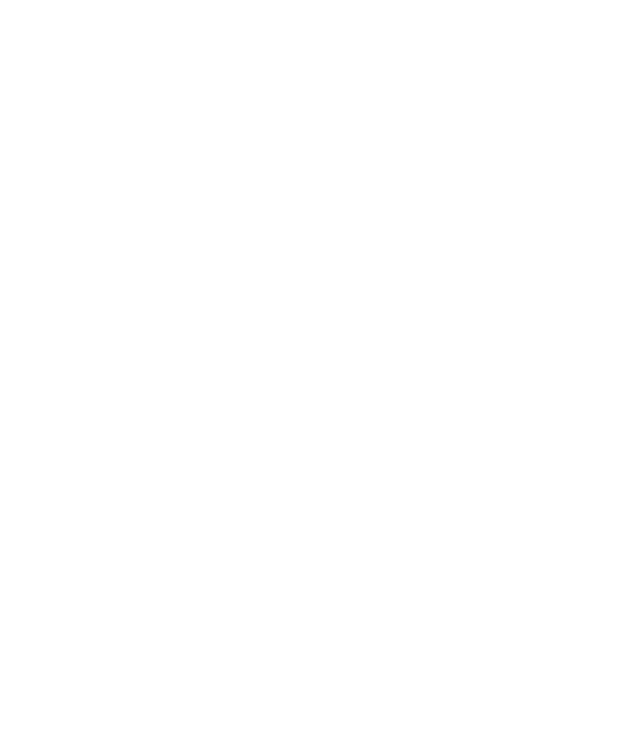
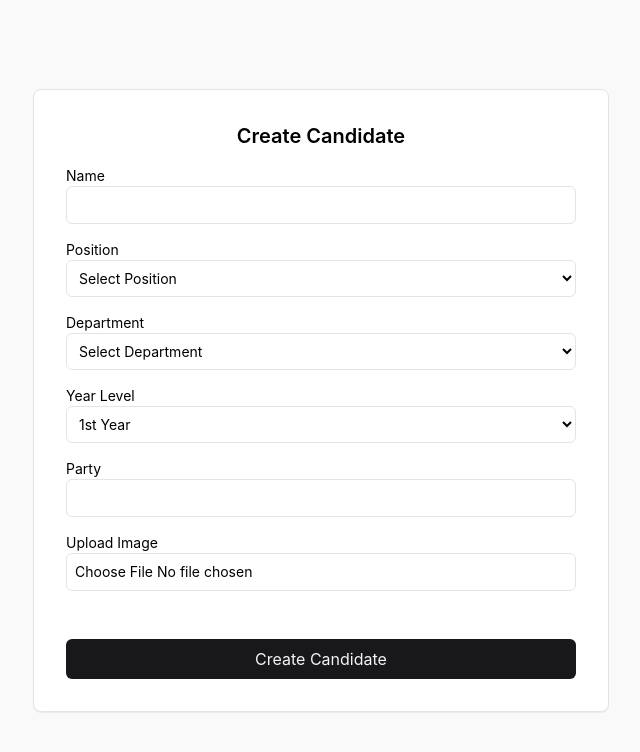
Before and after one commit to raymayo/voting-system, a React (Vite) app in the folder frontend/: page /create-candidate in a window 1280 px wide. Before the commit this address had no page. Shown: the top 752 px of the page, without its empty margins (319-959 px from the left). Built offline with nearby package versions, Linux system fonts and the light colour scheme.

Commit message:
feat: implement CreateCandidate component with form for candidate details

```diff
--- a/frontend/src/App.jsx
+++ b/frontend/src/App.jsx
@@ -1,4 +1,4 @@
-import React, { useState } from 'react';
+import React from 'react';
 import {
 	BrowserRouter as Router,
 	Routes,
@@ -10,7 +10,7 @@ import './App.css';
 import Landing from './pages/Landing.jsx';
 import StudentInfo from './pages/StudentInfo.jsx';
 import Vote from './pages/Vote.jsx';
-
+import CreateCandidate from './pages/CreateCandidate.jsx';
 function App() {
 	return (
 		<div>
@@ -19,6 +19,8 @@ function App() {
 					<Route path="/" element={<Landing />} />
 					<Route path="/student-info" element={<StudentInfo />} />
 					<Route path="/vote" element={<Vote />} />
+					<Route path="/create-candidate" element={<CreateCandidate />} />
+					<Route path="*" element={<Navigate to="/" replace />} />
 				</Routes>
 			</Router>
 		</div>
--- /dev/null
+++ b/frontend/src/pages/CreateCandidate.jsx
@@ -0,0 +1,82 @@
+import React from 'react';
+
+const CreateCandidate = () => {
+	return (
+		<div className="grid place-items-center h-screen w-screen bg-zinc-100/50">
+			<div className="flex flex-col border w-full max-w-xl gap-4 p-8 border-zinc-200 rounded-lg shadow-2xs bg-white">
+				<h1 className="text-xl font-semibold text-center">Create Candidate</h1>
+				<label className="flex flex-col text-sm">
+					Name
+					<input
+						type="text"
+						className="border rounded-md px-2 py-2 border-zinc-200 "
+					/>
+				</label>
+				<label className="flex flex-col text-sm cursor-pointer">
+					Position
+					<select
+						name="Position"
+						id=""
+						className="border rounded-md px-2 py-2 border-zinc-200 ">
+						<option value="">Select Position</option>
+						<option value="President">President</option>
+						<option value="Vice_President">Vice President</option>
+						<option value="Secretary">Secretary</option>
+						<option value="Treasurer">Treasurer</option>
+						<option value="Auditor">Auditor</option>
+						<option value="Senator">Senator</option>
+					</select>
+				</label>
+				<label className="flex flex-col text-sm">
+					Department
+					<select
+						name="Department"
+						id=""
+						className="border rounded-md px-2 py-2 border-zinc-200 cursor-pointer">
+						<option value="">Select Department</option>
+						<option value="BSBA HRM">BSBA HRM</option>
+						<option value="BSBA FM">BSBA FM</option>
+						<option value="BSA">BSA</option>
+						<option value="BSCS">BSCS</option>
+						<option value="BSED MATH & FIL">BSED MATH & FIL</option>
+						<option value="BSED SOCSTUD">BSED SOCSTUD</option>
+						<option value="BEED">BEED</option>
+						<option value="CPE">CPE</option>
+						<option value="BSHM">BSHM</option>{' '}
+					</select>
+				</label>
+				<label className="flex flex-col text-sm">
+					Year Level
+					<select
+						name="yearLevel"
+						id=""
+						className="border rounded-md px-2 py-2 border-zinc-200 cursor-pointer">
+						<option value="1">1st Year</option>
+						<option value="2">2nd Year</option>
+						<option value="3">3rd Year</option>
+						<option value="4">4th Year</option>
+					</select>
+				</label>
+				<label className="flex flex-col text-sm">
+					Party
+					<input
+						type="text"
+						className="border rounded-md px-2 py-2 border-zinc-200 "
+					/>
+				</label>
+				<label className="flex flex-col text-sm">
+					<span>Upload Image</span>
+					<input
+						type="file"
+						className="border rounded-md px-2 py-2 border-zinc-200 "
+					/>
+				</label>
+				<button className="bg-zinc-900 text-zinc-100 px-4 py-2 rounded-md mt-8">
+					Create Candidate
+				</button>
+			</div>
+		</div>
+	);
+};
+
+export default CreateCandidate;
```
Also changed, not shown: 1 other file (tests, documents, lock files or other folders).
